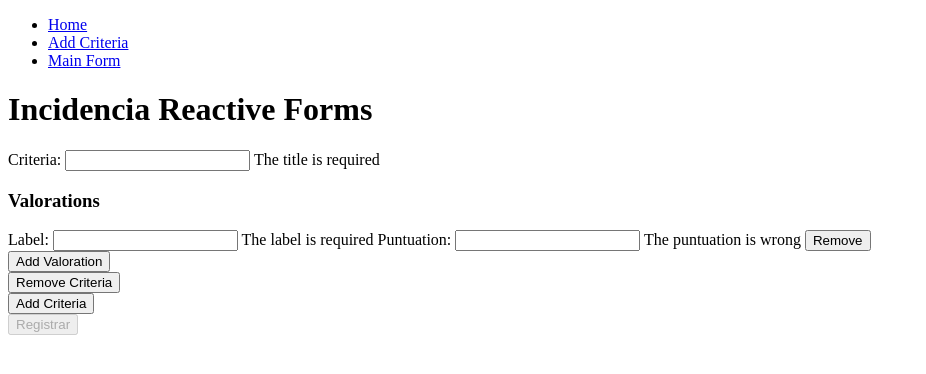
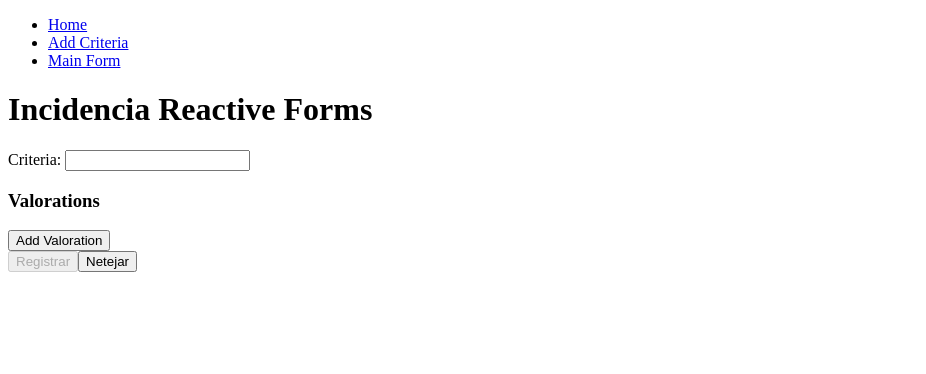
Before and after one commit to obassols/DAW-M06, an Angular app in the folder Angular/AtencioClient/: page /addCriteria in a window 1280 px wide. Shown: the top 374 px of the page, without its empty margins (0-926 px from the left). Built offline with nearby package versions, Linux system fonts and the light colour scheme.

Commit message:
Changed back to one criteria only

```diff
--- a/Angular/AtencioClient/src/app/Projecte/Components/form-criteria/form-criteria.component.html
+++ b/Angular/AtencioClient/src/app/Projecte/Components/form-criteria/form-criteria.component.html
@@ -1,44 +1,27 @@
 <h1>Incidencia Reactive Forms</h1>
 
-<form formArrayname="mainForm">
-  <div *ngFor="let criteriaForm of mainForm.controls; let criteriaIndex = index"
-    [formGroup]="criteriaForm | asFormGroup">
-    <div>
-      <label>Criteria:
-        <input type="text" formControlName="label">
-      </label>
-      <label *ngIf="getCriteriaLabel(criteriaIndex).invalid">
-        The title is required
-      </label>
-    </div>
-    <h3>Valorations</h3>
-    <div formArrayName="valorations">
-      <div *ngFor="let valoration of this.getValorationsFromCriteria(criteriaIndex).controls; let valorationIndex = index"
-        [formGroup]="valoration | asFormGroup">
+<form [formGroup]="mainForm">
+    <label>Criteria:
+      <input type="text" formControlName="label">
+    </label>
+  <h3>Valorations</h3>
+  <div formArrayName="valorations">
+    <div *ngFor="let valoration of getValorations().controls; let valorationIndex = index">
+      <div [formGroupName]="valorationIndex">
         <label>Label:
           <input type="text" formControlName="label">
-        </label>
-        <label *ngIf="getValorationsLabel(criteriaIndex, valorationIndex).invalid">
-          The label is required
         </label>
         <label>Puntuation:
           <input type="number" formControlName="puntuation">
         </label>
-        <label *ngIf="getValorationsPuntuation(criteriaIndex, valorationIndex).invalid">
-          The puntuation is wrong
-        </label>
-        <button (click)="removeValoration(criteriaIndex, valorationIndex)">Remove</button>
-      </div>
-      <div>
-        <button (click)="addValoration(criteriaIndex)">Add Valoration</button>
+        <button (click)="removeValoration(valorationIndex)">Remove</button>
       </div>
     </div>
     <div>
-      <button (click)="removeCriteria(criteriaIndex)">Remove Criteria</button>
+      <button (click)="addValoration()">Add Valoration</button>
     </div>
+
   </div>
-  <div>
-    <button (click)="addCriteria()">Add Criteria</button>
-  </div>
-  <button [disabled]="mainForm.invalid" (submit)="register()">Registrar</button>
+  <button [disabled]="mainForm.invalid" (click)="register()">Registrar</button>
+  <button (click)="clearTemplate()">Netejar</button>
 </form>
--- a/Angular/AtencioClient/src/app/Projecte/Components/form-criteria/form-criteria.component.ts
+++ b/Angular/AtencioClient/src/app/Projecte/Components/form-criteria/form-criteria.component.ts
@@ -1,6 +1,5 @@
 import { Component, OnInit } from '@angular/core';
 import { AbstractControl, FormArray, FormBuilder, FormControl, FormGroup, Validators } from '@angular/forms';
-import { puntuationUnique } from './Validator/Validator';
 
 @Component({
   selector: 'app-form-criteria',
@@ -9,93 +8,58 @@ import { puntuationUnique } from './Validator/Validator';
 })
 export class FormCriteriaComponent implements OnInit {
   valorationsOptions = {
-    label: new FormControl('', Validators.required),
-    puntuation: new FormControl('', {
-      validators: [
+    label: ['', Validators.required],
+    puntuation: ['', [
         Validators.required,
-        Validators.max(10),
         Validators.min(0),
-        // puntuationUnique()
       ]
-    })
+    ]
   };
 
   criteriaTemplate = {
-    label: ['', [
-      Validators.required
-    ]],
-    valorations: this.fb.array([this.fb.group(this.valorationsOptions)], [
+    label: ['', Validators.required],
+    valorations: this.fb.array([], [
       Validators.required,
       Validators.minLength(2)
     ])
   };
 
-  mainForm: FormArray = this.fb.array([this.fb.group(this.criteriaTemplate)]);
+  mainForm!: FormGroup;
 
   constructor(private fb: FormBuilder) { }
 
   ngOnInit(): void {
-    const templateString = localStorage.getItem('formTemplate');
-    if (templateString) {
-      const testForm = JSON.parse(templateString);
-      if (testForm.controls.length > 0) {
-        this.mainForm = testForm;
-      }
-    }
+    this.mainForm = this.fb.group(this.criteriaTemplate);
   }
 
-  addCriteria(): void {
-    this.mainForm.push(this.fb.group(this.criteriaTemplate));
-    console.log(this.mainForm.controls);
+  addValoration(): void {
+    const control = this.getValorations() as FormArray;
+    control.push(this.fb.group(this.valorationsOptions));
   }
 
-  addValoration(criteriaIndex: number): void {
-    const control = this.getValorationsFromCriteria(criteriaIndex) as FormArray;
-    control.push(this.fb.group(this.valorationsOptions));
-    console.log(control);
+  removeValoration(valorationIndex: number): void {
+    const valorations = this.getValorations();
+    valorations.removeAt(valorationIndex);
   }
 
-  removeCriteria(criteriaIndex: number): void {
-    this.mainForm.removeAt(criteriaIndex);
-    console.log(this.mainForm.controls);
-  }
-
-  removeValoration(criteriaIndex: number, valorationIndex: number): void {
-    const control = this.getValorationsFromCriteria(criteriaIndex) as FormArray;
-    control.removeAt(valorationIndex);
-    console.log(control);
-  }
-
-  getCriteriaLabel(criteriaIndex: number): any {
-    const control = this.mainForm.at(criteriaIndex).get('label');
-    return control;
-  }
-
-  getValorationsLabel(criteriaIndex: number, valorationIndex: number): any {
-    return this.getValoration(criteriaIndex, valorationIndex).get('label');
-  }
-
-  getValorationsPuntuation(criteriaIndex: number, valorationIndex: number): any {
-    return this.getValoration(criteriaIndex, valorationIndex).get('puntuation');
-  }
-
-  getCriteriaForm(criteriaIndex: number): any {
-    const control = this.mainForm.controls[criteriaIndex];
-    return control;
-  }
-
-  getValorationsFromCriteria(criteriaIndex: number): any {
-    const control = this.mainForm.at(criteriaIndex).get('valorations') as FormArray;
-    return control;
-  }
-
-  getValoration(criteriaIndex: number, valorationIndex: number): any {
-    const control = this.getValorationsFromCriteria(criteriaIndex).controls[valorationIndex];
+  getValorations(): FormArray {
+    const control = this.mainForm.controls.valorations as FormArray;
     return control;
   }
 
   register(): void {
-    localStorage.setItem('formTemplate', JSON.stringify(this.mainForm));
-    console.log(this.mainForm.value);
+    const controlsString = localStorage.getItem('formTemplate');
+    let controls = [];
+    if (controlsString) {
+      controls = JSON.parse(controlsString);
+      controls.push(this.mainForm.value);
+    }
+    localStorage.setItem('formTemplate', JSON.stringify(controls));
+    this.mainForm.reset();
+  }
+
+  clearTemplate(): void {
+    localStorage.setItem('formTemplate', '');
+    this.mainForm.reset();
   }
 }
```
